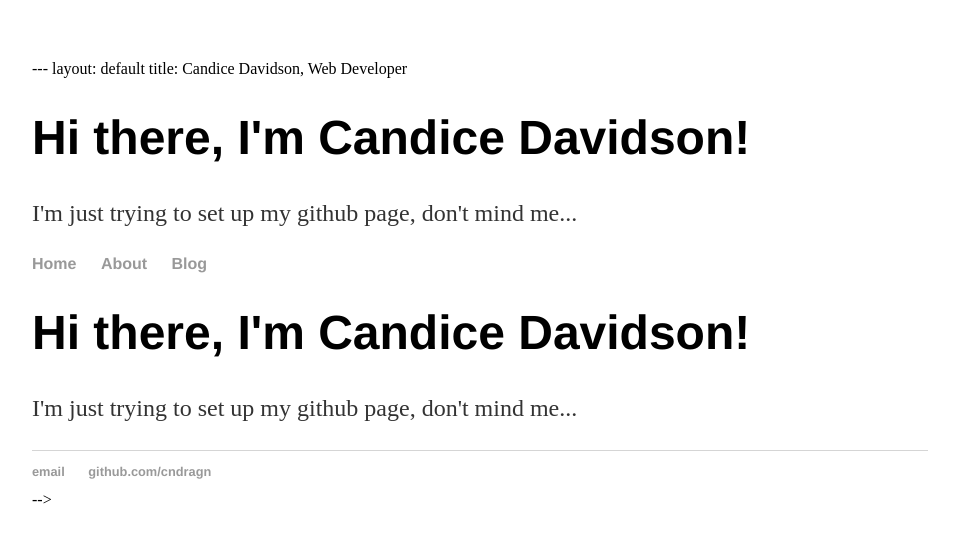
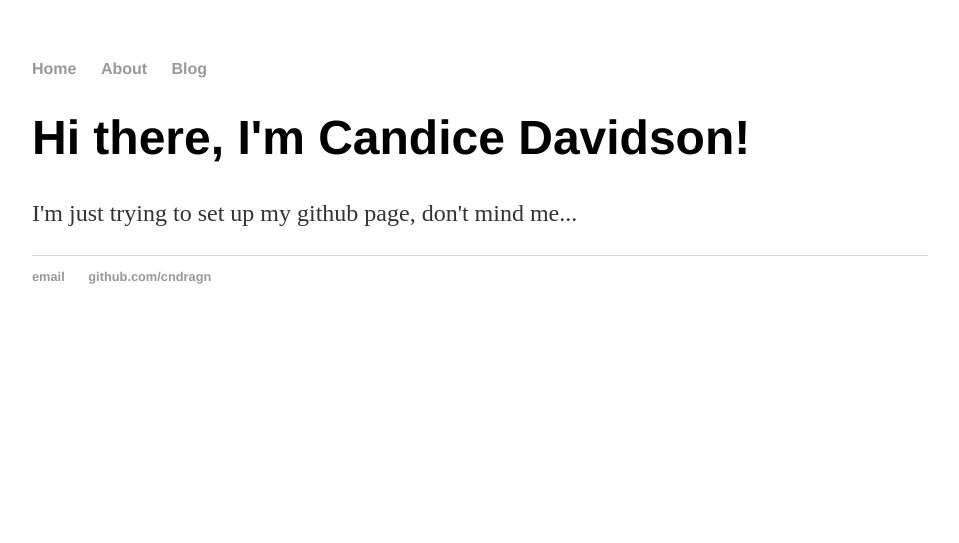
Before and after one commit to cndragn/cndragn.github.io, a Jekyll site: the page built from index.html, in a window 1280 px wide. Shown: the top 543 px of the page, without its empty margins (160-1119 px from the left). Built offline with Jekyll 4.4.1, drawn with Linux system fonts in a browser that asks for light colours.

Commit message:
update index

```diff
--- a/index.html
+++ b/index.html
@@ -1,38 +1,9 @@
 ---
 layout: default
 title: Candice Davidson, Web Developer
+---
+
 <div class="blurb">
         		<h1>Hi there, I'm Candice Davidson!</h1>
 				<p>I'm  just trying to set up my github page, don't mind me...</a></p>
     		</div><!-- /.blurb -->
-
-<!-- <!DOCTYPE html>
-<html>
-	<head>
-		<title>Candice Davidson, Web Developer</title>
-		<!-- link to main stylesheet -->
-		<link rel="stylesheet" type="text/css" href="/css/main.css">
-	</head>
-	<body>
-		<nav>
-    		<ul>
-        		<li><a href="/">Home</a></li>
-            <li><a href="/about">About</a></li>
-        		<li><a href="/blog">Blog</a></li>
-    		</ul>
-		</nav>
-		<div class="container">
-    		<div class="blurb">
-        		<h1>Hi there, I'm Candice Davidson!</h1>
-				<p>I'm  just trying to set up my github page, don't mind me...</a></p>
-    		</div><!-- /.blurb -->
-		</div><!-- /.container -->
-		<footer>
-    		<ul>
-        		<li><a href="mailto:cndragn@gmail.com">email</a></li>
-        		<li><a href="https://github.com/cndragn">github.com/cndragn</a></li>
-			</ul>
-		</footer>
-	</body>
-</html>
- -->
```
